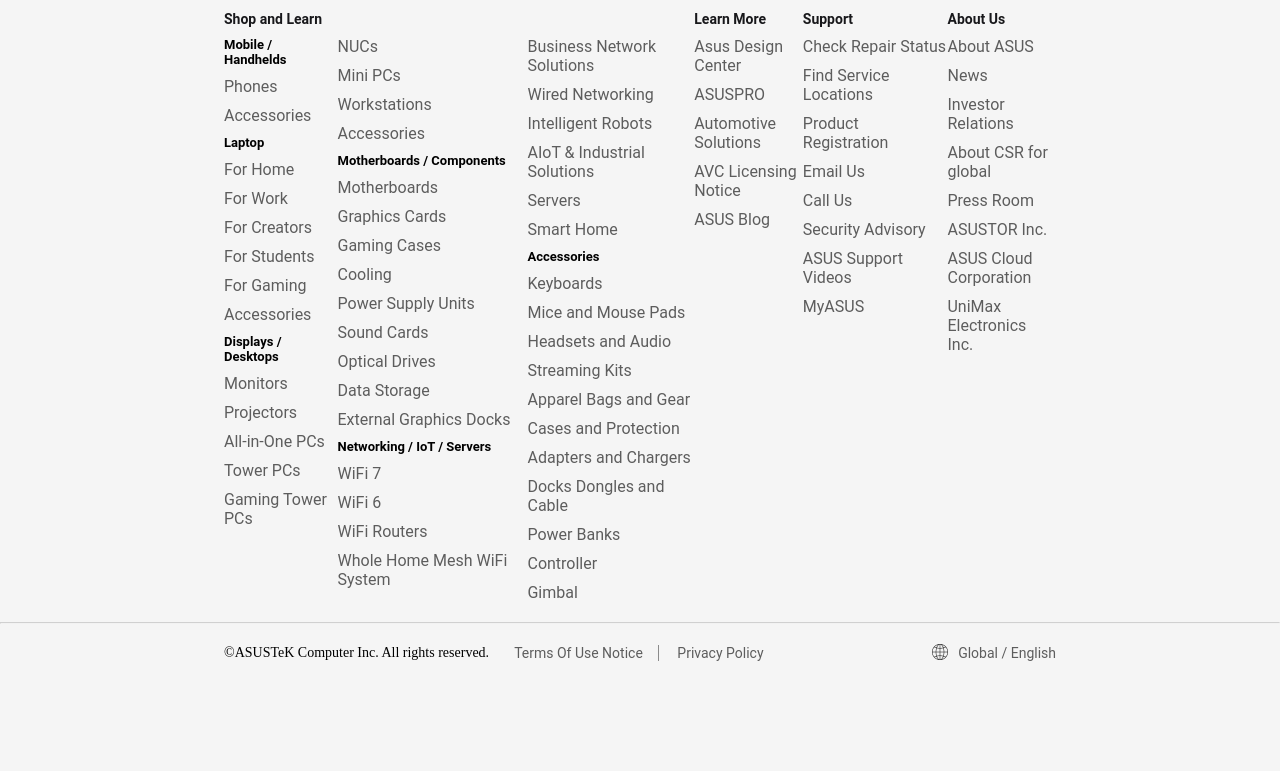
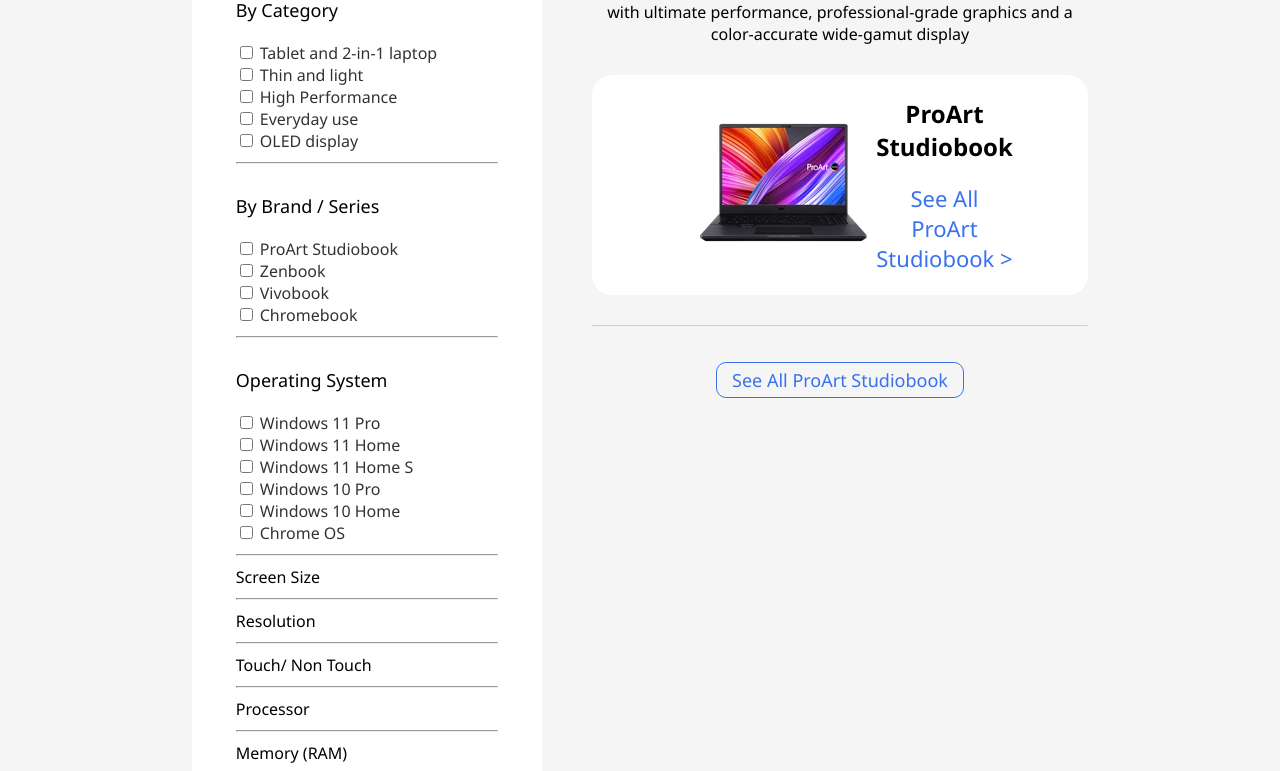
Before and after one commit to NotYusta/rpl-asus, a plain HTML site: page index.html in a window 1280 px wide. Shown: the part 809-1580 px from the top of the page. Before the commit the page ends 1492 px from the top, so only its background shows below. Drawn offline with Linux system fonts and the light colour scheme.

Commit message:
feat(main): completed table content and pro art product

```diff
--- a/assets/css/style.css
+++ b/assets/css/style.css
@@ -6,22 +6,33 @@ body {
 	background-color: #f5f5f5;
 }
 
+ul {
+	list-style: none;
+	padding: 0;
+	margin: 0;
+}
 hr {
 	margin: 0;
 	padding: 0;
 	opacity: 40%;
 }
-h3,h5,
+
+h1,
+h2,
+h3,
+h4,
+h5,
+label,
 p {
 	padding: 0;
 	margin: 0;
-	font-family: "Roboto", sans-serif;
+	font-family: "Segoe UI", Tahoma, Geneva, Verdana, sans-serif;
 }
 
 a {
 	text-decoration: none;
 	color: black;
-	font-family: "Roboto", sans-serif;
+	font-family: "Segoe UI", Tahoma, Geneva, Verdana, sans-serif;
 	cursor: pointer;
 }
 
@@ -79,7 +90,8 @@ a {
 	margin: 0 auto;
 	align-items: center;
 	justify-content: space-between;
-	max-width: 70%
+	max-width: 70%;
+	padding: 15px 0;
 }
 
 .header .nav .items {
@@ -177,7 +189,15 @@ a {
 	padding-top: 10px;
 }
 
-.footer .container .list-container .product-list .product-line .items ul li a:hover {
+.footer
+	.container
+	.list-container
+	.product-list
+	.product-line
+	.items
+	ul
+	li
+	a:hover {
 	border-bottom: 1px solid gray;
 	opacity: 100%;
 }
@@ -200,7 +220,6 @@ a {
 	align-items: center;
 }
 
-
 .footer .container .footer-bottom span {
 	margin-right: 10px;
 }
@@ -211,7 +230,7 @@ a {
 }
 
 .footer .container .footer-bottom a:hover {
-    border-bottom: 1px solid gray;
+	text-decoration: underline;
 }
 
 .footer .container .footer-bottom .lang {
@@ -228,7 +247,6 @@ a {
 .footer .container .footer-bottom .lang .text:hover {
 	border-bottom: 1px solid gray;
 }
-
 
 .hero {
 	display: flex;
@@ -254,6 +272,7 @@ a {
 	flex-direction: row;
 	margin: 0 auto;
 	justify-content: center;
+	align-items: center;
 }
 
 .showcase .container .product {
@@ -296,3 +315,115 @@ a {
 .get-windows .wrap {
 	max-width: 220px;
 }
+
+.primary {
+	padding: 20px 0;
+	width: 100%;
+}
+
+.primary .wrapper {
+	display: flex;
+	flex-direction: flex;
+	margin: 0 auto;
+	max-width: 70%;
+	justify-content: space-between;
+}
+
+.primary .wrapper .table-content {
+	width: 100%;
+	max-width: 350px;
+	max-height: 1150px;
+	border-radius: 18px;
+	background-color: white;
+}
+
+.primary .wrapper .table-content .wrap {
+	max-width: 75%;
+	margin: 0 auto;
+	background-color: white;
+	padding: 20px 0;
+}
+
+.primary .wrapper .table-content .wrap hr {
+	opacity: 100%;
+	color: #18181b;
+	margin: 10px 0;
+}
+
+.primary .wrapper .table-content .wrap ul li p {
+	font-weight: 550;
+	font-family: "Segoe UI", Tahoma, Geneva, Verdana, sans-serif;
+	padding: 20px 0;
+	font-size: 18px;
+}
+
+.primary .wrapper .table-content .wrap ul li label {
+	opacity: 80%;
+}
+
+.primary .wrapper .items-content {
+	margin-left: 50px;
+}
+
+.primary .wrapper .items-content .proart .description {
+	text-align: center;
+}
+
+.primary .wrapper .items-content .proart .content {
+	background-color: white;
+	border-radius: 20px;
+	display: flex;
+	margin: 30px auto;
+	width: 100%;
+	height: 220px;
+}
+
+.primary .wrapper .items-content .proart .content .wrap {
+	display: flex;
+	flex-direction: row;
+	width: 100%;
+	max-width: 60%;
+	margin: 0 auto;
+	justify-content: space-between;
+	align-items: center;
+}
+
+.primary .wrapper .items-content .proart .content .description {
+	display: flex;
+	flex-direction: column;
+	justify-content: center;
+	text-align: center;
+}
+
+.primary .wrapper .items-content .proart .content .description h3 {
+	font-size: 24px;
+	font-weight: 600;
+}
+
+.primary .wrapper .items-content .proart .content .description a {
+	margin-top: 20px;
+	font-size: 22px;
+	color: #2563eb;
+}
+
+.primary .wrapper .items-content .proart .content .description a:hover {
+	text-decoration: underline;
+}
+
+.primary .wrapper .items-content .proart .link {
+	display: flex;
+	flex-direction: row;
+	padding: 35px 0;
+	justify-content: center;
+	align-items: center;
+}
+
+.primary .wrapper .items-content .proart .link a {
+	display: flex;
+	width: max-content;
+	border: 1px solid #2563eb;
+	color: #2563eb;
+	padding: 5px 15px;
+    border-radius: 10px;
+    font-size: 18px;
+}
--- a/index.html
+++ b/index.html
@@ -91,6 +91,7 @@
 			<hr />
 			<div class="showcase">
 				<div class="container">
+					<a href="">
 						<div class="product">
 							<div class="picture">
 								<img src="assets/img/laptop.webp" alt="" />
@@ -98,6 +99,8 @@
 							<h5>All Series</h5>
 							<p>&nbsp;</p>
 						</div>
+					</a>
+					<a href="">
 						<div class="product">
 							<div class="picture">
 								<img src="assets/img/laptop.webp" alt="" />
@@ -105,6 +108,8 @@
 							<h5>ProArt Studiobook</h5>
 							<p>Ultimate performance for creators</p>
 						</div>
+					</a>
+					<a href="">
 						<div class="product">
 							<div class="picture">
 								<img src="assets/img/laptop.webp" alt="" />
@@ -112,6 +117,8 @@
 							<h5>Zenbook</h5>
 							<p>Premium, thin, and light</p>
 						</div>
+					</a>
+					<a href="">
 						<div class="product">
 							<div class="picture">
 								<img src="assets/img/laptop.webp" alt="" />
@@ -119,6 +126,8 @@
 							<h5>Vivobook</h5>
 							<p>Perform in style</p>
 						</div>
+					</a>
+					<a href="">
 						<div class="product">
 							<div class="picture">
 								<img src="assets/img/laptop.webp" alt="" />
@@ -126,12 +135,152 @@
 							<h5>Chromebook</h5>
 							<p>Simple, secure, cloud-based</p>
 						</div>
+					</a>
 				</div>
 			</div>
 			<hr />
 			<div class="get-windows">
 				<div class="wrap">
 					<img src="assets/img/en-us.png" alt="" width="100%" />
+				</div>
+			</div>
+			<div class="primary">
+				<div class="wrapper">
+					<div class="table-content">
+						<div class="wrap">
+							<hr />
+							<ul>
+								<li><p>By Category</p></li>
+								<li>
+									<input type="checkbox" name="" id="" />
+									<label for=""
+										>Tablet and 2-in-1 laptop</label
+									>
+								</li>
+								<li>
+									<input type="checkbox" name="" id="" />
+									<label for="">Thin and light</label>
+								</li>
+								<li>
+									<input type="checkbox" name="" id="" />
+									<label for="">High Performance</label>
+								</li>
+								<li>
+									<input type="checkbox" name="" id="" />
+									<label for="">Everyday use</label>
+								</li>
+								<li>
+									<input type="checkbox" name="" id="" />
+									<label for="">OLED display</label>
+								</li>
+							</ul>
+							<hr />
+							<ul>
+								<li><p>By Brand / Series</p></li>
+								<li>
+									<input type="checkbox" name="" id="" />
+									<label for="">ProArt Studiobook</label>
+								</li>
+								<li>
+									<input type="checkbox" name="" id="" />
+									<label for="">Zenbook</label>
+								</li>
+								<li>
+									<input type="checkbox" name="" id="" />
+									<label for="">Vivobook</label>
+								</li>
+								<li>
+									<input type="checkbox" name="" id="" />
+									<label for="">Chromebook</label>
+								</li>
+							</ul>
+							<hr />
+							<ul>
+								<li><p>Operating System</p></li>
+								<li>
+									<input type="checkbox" name="" id="" />
+									<label for="">Windows 11 Pro</label>
+								</li>
+								<li>
+									<input type="checkbox" name="" id="" />
+									<label for="">Windows 11 Home</label>
+								</li>
+								<li>
+									<input type="checkbox" name="" id="" />
+									<label for="">Windows 11 Home S</label>
+								</li>
+								<li>
+									<input type="checkbox" name="" id="" />
+									<label for="">Windows 10 Pro</label>
+								</li>
+								<li>
+									<input type="checkbox" name="" id="" />
+									<label for="">Windows 10 Home</label>
+								</li>
+								<li>
+									<input type="checkbox" name="" id="" />
+									<label for="">Chrome OS</label>
+								</li>
+							</ul>
+							<hr />
+							<p>Screen Size</p>
+							<hr />
+							<p>Resolution</p>
+							<hr />
+							<p>Touch/ Non Touch</p>
+							<hr />
+							<p>Processor</p>
+							<hr />
+							<p>Memory (RAM)</p>
+							<hr />
+							<p>Graphics</p>
+							<hr />
+							<p>Storage Drive Size</p>
+							<hr />
+							<p>Optical Drive</p>
+							<hr />
+							<p>I/O ports</p>
+							<hr />
+							<p>ASUS Antimicrobial Technology</p>
+							<hr />
+							<p>ASUS Military Grade Durability</p>
+							<hr />
+							<p>EPEAT Verified</p>
+						</div>
+					</div>
+					<div class="items-content">
+						<div class="proart">
+							<div class="description">
+								<h1>ProArt Studiobook</h1>
+								<p>
+									ProArt Studiobook is the best laptop for
+									professional creators, with ultimate
+									performance, professional-grade graphics and
+									a color-accurate wide-gamut display
+								</p>
+							</div>
+							<div class="content">
+								<div class="wrap">
+									<div class="image">
+										<img
+											src="assets/img/laptop-2.webp"
+											alt=""
+										/>
+									</div>
+									<div class="description">
+										<h3>ProArt Studiobook</h3>
+										<a href=""
+											>See All ProArt Studiobook &gt;
+										</a>
+									</div>
+								</div>
+							</div>
+							<hr style="margin-top: 16px" />
+							<div class="link">
+								<a href=""> See All ProArt Studiobook </a>
+							</div>
+						</div>
+					</div>
 				</div>
 			</div>
 		</main>
@@ -319,7 +468,9 @@
 					<div class="copyright">
 						<span>©ASUSTeK Computer Inc. All rights reserved.</span>
 						<a herf="">Terms Of Use Notice</a>
-						<a href="" style="border-left: 1px solid gray;">&nbsp;</a>
+						<a href="" style="border-left: 1px solid gray"
+							>&nbsp;</a
+						>
 						<a herf="">Privacy Policy</a>
 					</div>
 					<div class="lang">
```
Also changed, not shown: assets/img/laptop-2.webp (added). Lines whose indentation alone changed are shown as unchanged.
